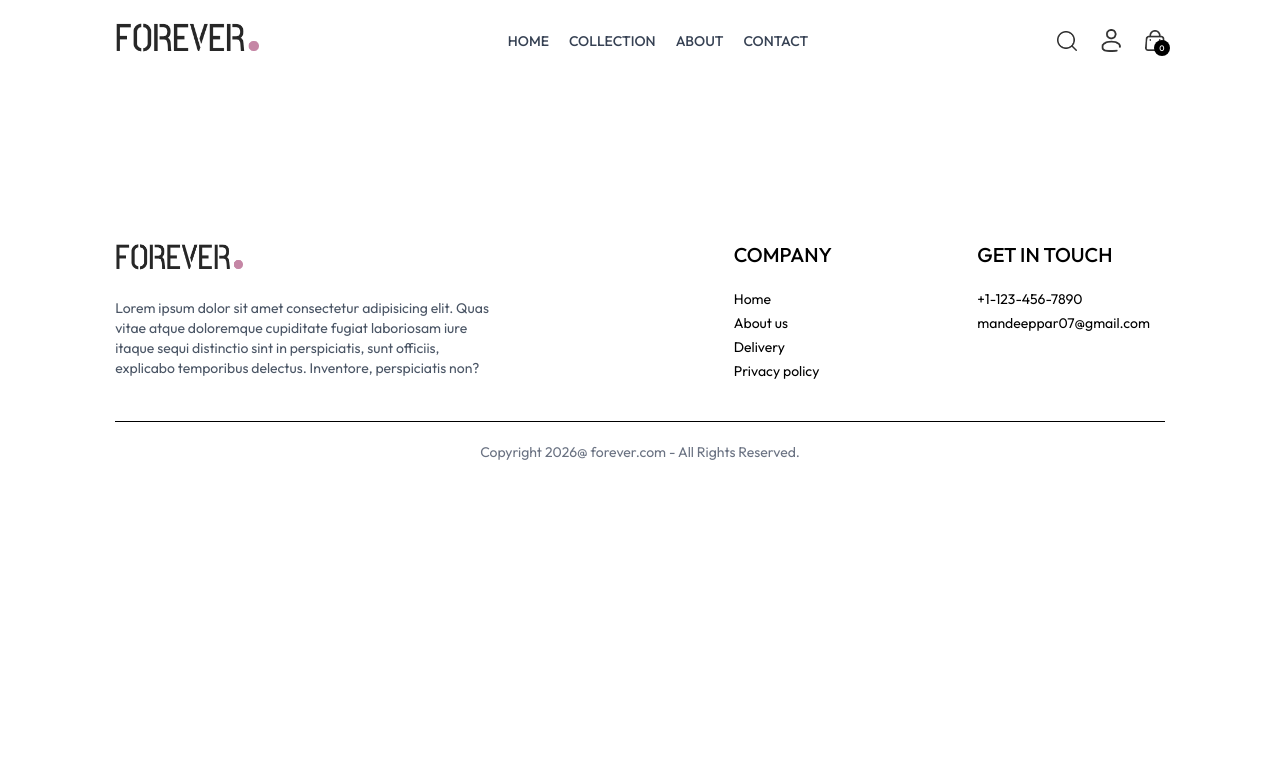
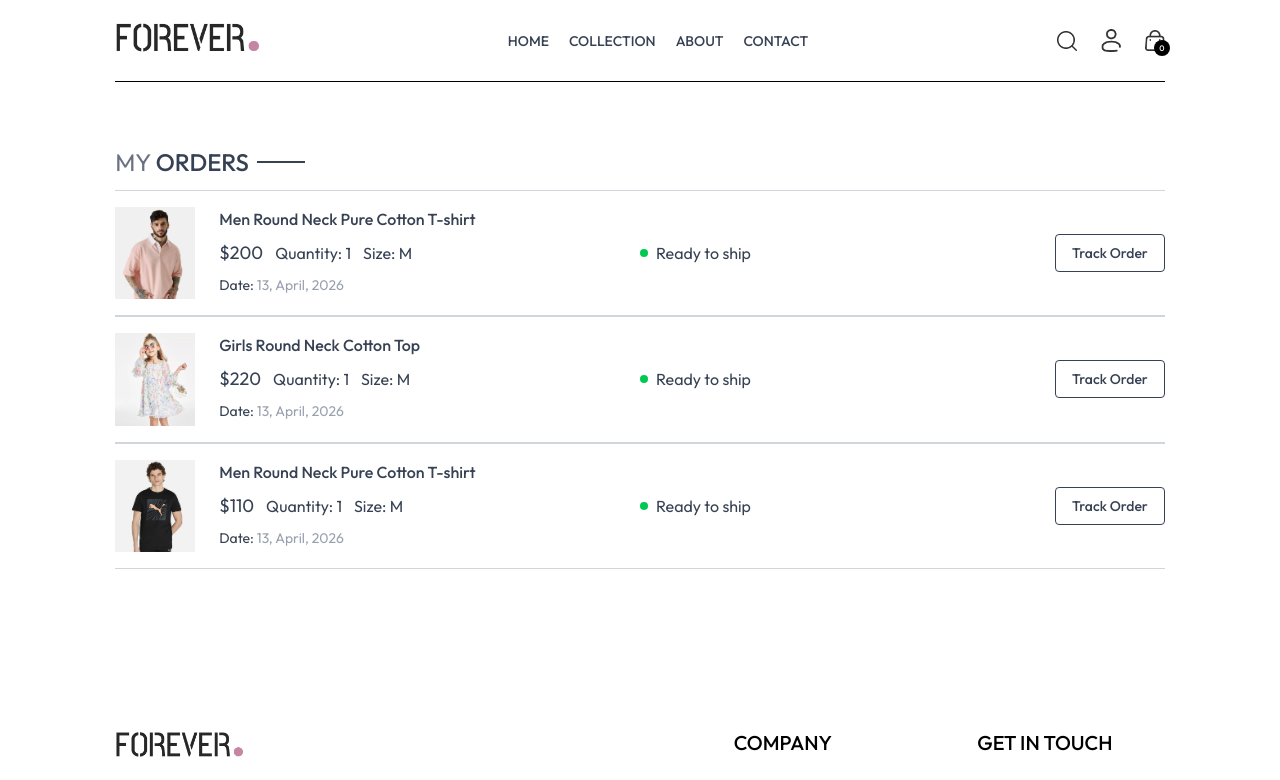
Before and after one commit to Mandeep-Parmar/ecommerce-app, a React (Vite) app in the folder frontend/: page /orders in a window 1280 px wide. Shown: the top 780 px of the page. Built offline with nearby package versions, Linux system fonts and the light colour scheme.

Commit message:
complete order page UI with product details, status tracking, and order summery

```diff
--- a/frontend/src/pages/Orders.jsx
+++ b/frontend/src/pages/Orders.jsx
@@ -1,11 +1,58 @@
-import React from 'react'
+import React, { useContext } from "react";
+import { ShopContext } from "../context/ShopContext";
+import Title from "../components/Title";
 
 const Orders = () => {
+  const { products, currency } = useContext(ShopContext);
+
   return (
-    <div>
+    <div className="border-t pt-16">
+      <div className="text-2xl">
+        <Title text1={"MY"} text2={"ORDERS"} />
+      </div>
 
+      <div>
+        {products.slice(1, 4).map((item, index) => (
+          <div
+            key={index}
+            className="py-4 border-t border-b border-gray-300 text-gray-700 flex flex-col md:flex-row md:items-center md:justify-between gap-4"
+          >
+            <div className="flex items-start gap-6 text-sm">
+              <img src={item.image[0]} alt="image" className="w-16 sm:w-20" />
+
+              <div>
+                <p className="sm:text-base font-medium">{item.name}</p>
+
+                <div className="flex items-center gap-3 mt-2 text-base text-gray-700">
+                  <p className="text-lg">
+                    {currency}
+                    {item.price}
+                  </p>
+                  <p>Quantity: 1</p>
+                  <p>Size: M</p>
+                </div>
+
+                <p className="mt-2">
+                  Date: <span className="text-gray-400">13, April, 2026</span>
+                </p>
+              </div>
+            </div>
+
+            <div className="md:w-1/2 flex justify-between">
+              <div className="flex items-center gap-2">
+                <p className="min-w-2 h-2 rounded-full bg-green-500"></p>
+                <p className="text-sm md:text-base">Ready to ship</p>
+              </div>
+
+              <button className="border px-4 py-2 text-sm font-medium rounded-sm hover:bg-black hover:text-white transition-all">
+                Track Order
+              </button>
+            </div>
+          </div>
+        ))}
+      </div>
     </div>
-  )
-}
+  );
+};
 
-export default Orders
+export default Orders;
```
